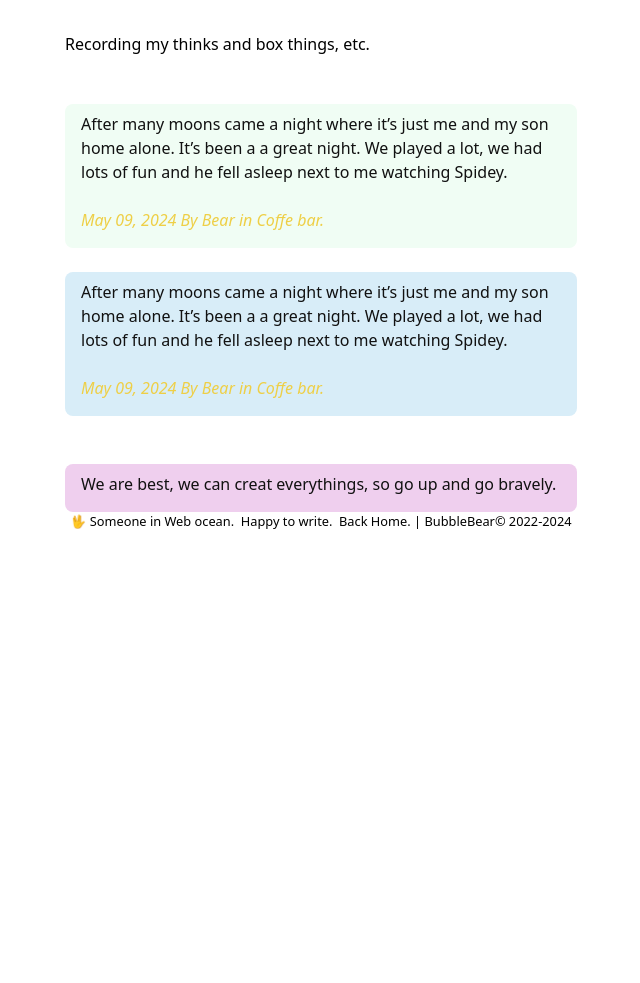
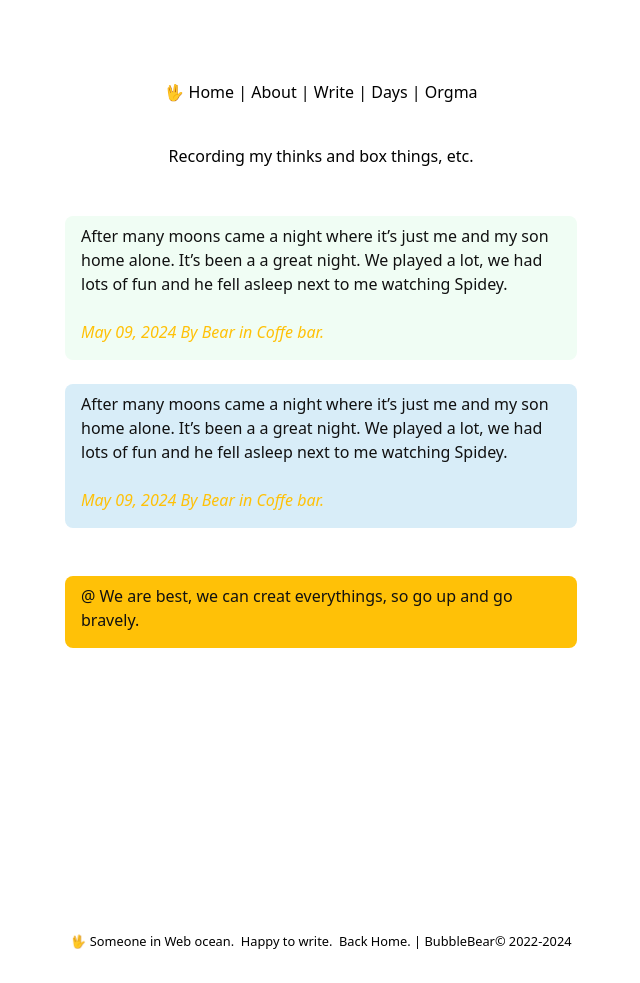
Before and after one commit to scribblebear/scribblebear.github.io, a Jekyll site: the page built from days.html, in a window 1280 px wide. Shown: the whole page, without its empty margins (319-959 px from the left). Built offline with Jekyll 4.4.1, drawn with Linux system fonts in a browser that asks for light colours; before the commit the page ends 900 px from its top, so only the background shows below that.

Commit message:
10021627pm

```diff
--- a/days.html
+++ b/days.html
@@ -2,14 +2,23 @@
 layout: default
 permalink: days
 ---
-<h1>Recording my thinks and box things, etc.</h1>
+<main class="min-h-screen min-w-full flex flex-col items-center py-8 p-4">
+  <div class="flex flex-col w-full sm:p-4 justify-center">
+    <header class="blog_header flex flex-col items-center w-full mb-6">
+     <div>🖖
+      <a href="/">Home</a> | <a href="/about">About</a> | <a href="/blog">Write</a> | <a href="/days">Days</a> | <a href="/textmessage">Orgma
+     </div>
+     <span class="blog_separator w-12 h-1 mt-6"></span>
+   </header>
+  </div>
+<center><h1>Recording my thinks and box things, etc.</h1></center>
 <div class="mt-12 max-w-lg">
   <div class="statuslol_container">
     <div class="statuslol" style="display: flex; flex-wrap: wrap; gap: 1em; background: #f0fdf4; color: #111; border-radius: .5em; padding: 1em;">
      <div class="statuslol_content" style="flex-grow: 1; flex-shrink: 1; flex-basis: 0; margin: -.5em 0 0 0; text-align: left; overflow-wrap: break-word; overflow-wrap: anywhere; color: #111;">
         <p>After many moons came a night where it’s just me and my son home alone. It’s been a a great night. We played a lot, we had lots of fun and he fell asleep next to me watching Spidey.</p>
         <br>
-        <div style="color: #eecf46"><h1><i>May 09, 2024 By Bear in Coffe bar.</i></h1> </div>
+        <div style="color: #ffc107"><h1><i>May 09, 2024 By Bear in Coffe bar.</i></h1> </div>
      </div>
     </div>
   </div>
@@ -19,17 +28,18 @@ permalink: days
      <div class="statuslol_content" style="flex-grow: 1; flex-shrink: 1; flex-basis: 0; margin: -.5em 0 0 0; text-align: left; overflow-wrap: break-word; overflow-wrap: anywhere; color: #111;">
         <p>After many moons came a night where it’s just me and my son home alone. It’s been a a great night. We played a lot, we had lots of fun and he fell asleep next to me watching Spidey.</p>
         <br>
-        <div style="color: #eecf46"><h1><i>May 09, 2024 By Bear in Coffe bar.</i></h1> </div>
+        <div style="color: #ffc107"><h1><i>May 09, 2024 By Bear in Coffe bar.</i></h1> </div>
      </div>
     </div>
   </div>
 </div>
 <div class="mt-12 max-w-lg">
   <div class="statuslol_container">
-    <div class="statuslol" style="display: flex; flex-wrap: wrap; gap: 1em; background: #efcfee; color: #111; border-radius: .5em; padding: 1em;">
+    <div class="statuslol" style="display: flex; flex-wrap: wrap; gap: 1em; background: #ffc107; color: #111; border-radius: .5em; padding: 1em;">
      <div class="statuslol_content" style="flex-grow: 1; flex-shrink: 1; flex-basis: 0; margin: -.5em 0 0 0; text-align: left; overflow-wrap: break-word; overflow-wrap: anywhere; color: #111;">
-        <p>We are best, we can creat everythings, so go up and go bravely.</p>
+        <p>@ We are best, we can creat everythings, so go up and go bravely.</p>
      </div>
     </div>
   </div>
 </div>
+</main>
```
Also changed, not shown: _layouts/post.html (+15 -0 lines), about.md (+2 -1 lines), box.md (deleted, +0 -27 lines), examples.html (+8 -0 lines), images/index.md (+1 -4 lines), text.html (+5 -4 lines).
